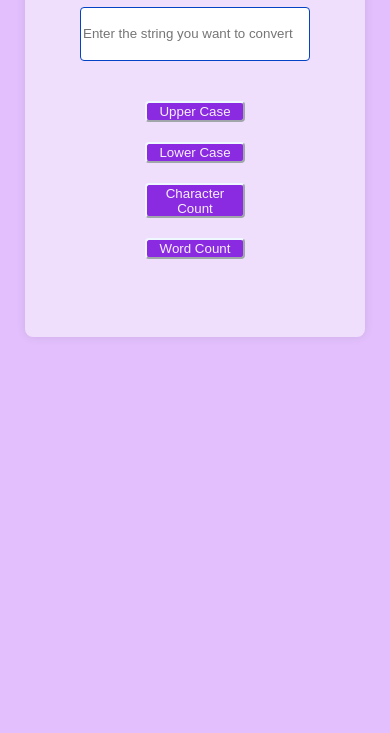
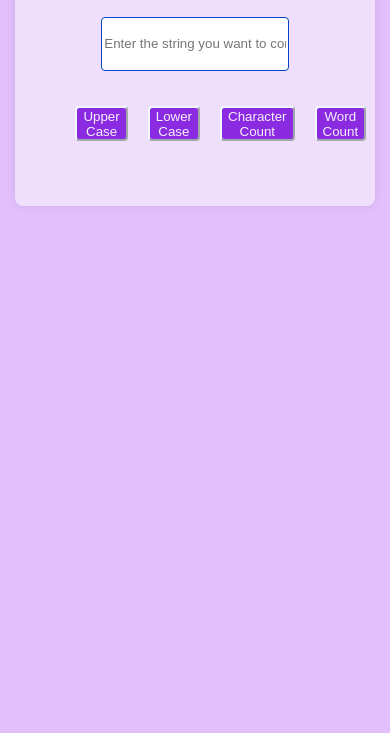
Before and after one commit to Arpitakharde/Assignment-29, a plain HTML site: page index.html in a window 390 px wide. Shown: the part 111-844 px from the top of the page. Drawn offline with Linux system fonts and the light colour scheme.

Commit message:
media query added for tablet device

```diff
--- a/index.html
+++ b/index.html
@@ -75,7 +75,7 @@
       @media screen and (max-width: 480px) {
         #container {
           width: 300px;
-          height: 400px;
+          height: auto;
           padding: 20px;
         }
         .input-container {
@@ -87,17 +87,41 @@
         #buttons-box {
           flex-direction: column;
           align-items: center;
+          margin-top: 10px;
+        }
+        .btn {
+          margin: 7px;
+          height:35px;
+        }
+        .output{
+          margin-top: 20px;
+        }
+      }
+
+      @media screen and (max-width: 768px) {
+        #container {
+          width: 80%;
+          height: auto;
+          padding: 30px;
+        }
+        .input-container {
+          width: 70%;
+        }
+        #input-box {
+          margin: 20px;
+        }
+        #buttons-box {
+          flex-direction: row;
+          justify-content: space-around;
         }
         .btn {
           margin: 10px;
-          height:35px;
         }
+
         .output{
-          padding-top: 100px;
+          margin-top: 30px;
         }
       }
-
-
 
 
 
```
